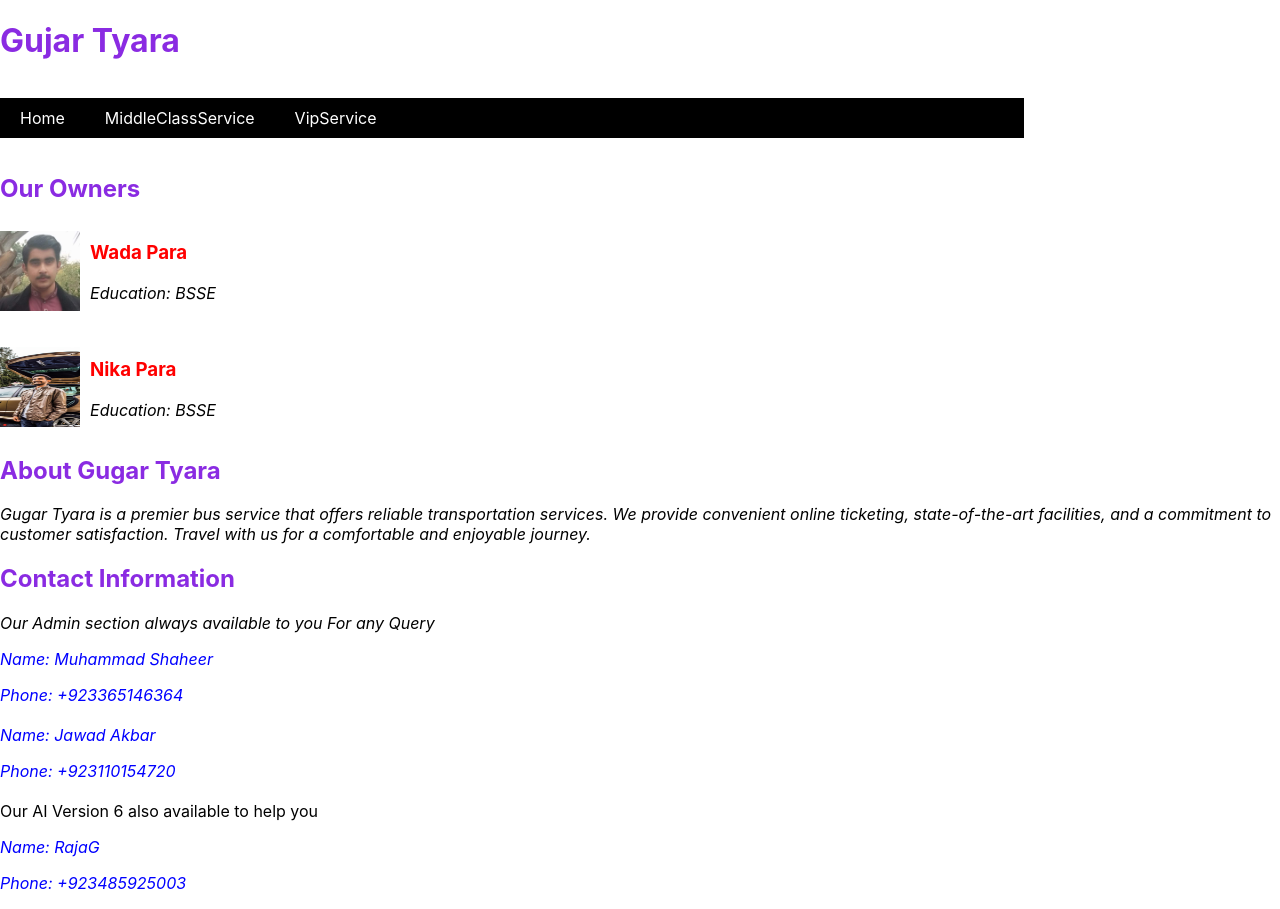
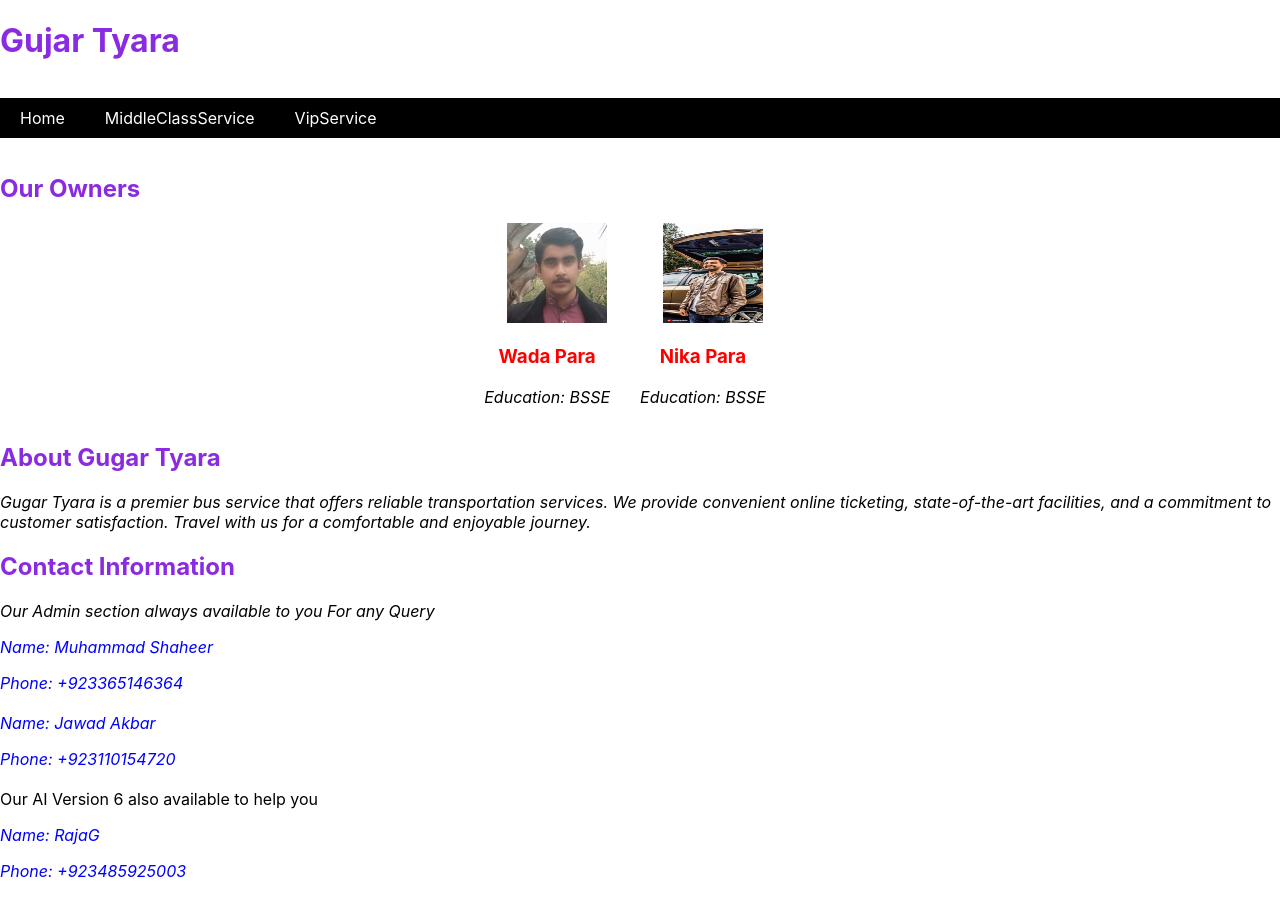
Before and after one commit to RajaSaifUllah/tyara, a React (Create React App) app: page / in a window 1280 px wide. Built offline with nearby package versions, Linux system fonts and the light colour scheme.

Commit message:
Update App.css

```diff
--- a/src/App.css
+++ b/src/App.css
@@ -1,3 +1,4 @@
+
 
 /* App.css */
 
@@ -11,7 +12,7 @@ nav ul{
     display:inline-flex;
     background-color:black;
     color: white;
-    width:80%;
+    width:100%;
 
 }
 
@@ -40,21 +41,25 @@ div p{
   font-style: italic;
 }
 
-.owners-info {
-  padding: 10px;
+
+/* Add to your existing CSS */
+.owner-container {
   display: flex;
-  flex-direction: column; /* Adjust as needed */
+  justify-content:center;
 }
 
 .owner {
-  display: flex;
-  align-items: center;
-  margin-bottom: 20px;
+  text-align: center;
+}
+
+.owner-info {
+  margin-top: 10px;
+  margin-right: 30px;
 }
 
 .owner img {
-  width: 80px;
-  height: 80px;
+  width: 100px;
+  height: 100px;
   margin-right: 10px;
 
 }
@@ -74,8 +79,8 @@ div p{
 
   .bus-list {
     display: grid;
-    grid-template-columns: repeat(auto-fill, minmax(200px, 1fr)); /* Adjust the column size as needed */
-    gap: 20px; /* Adjust the gap between items as needed */
+    grid-template-columns: repeat(auto-fill, minmax(150px, 1fr)); /* Adjust the column size as needed */
+    gap: 30px; /* Adjust the gap between items as needed */
   }
 
   .bus-item {
@@ -84,8 +89,8 @@ div p{
   }
 
   .bus-item img {
-    width: 80%; /* Make images fill their container */
-    height: auto; /* Maintain aspect ratio */
+    width: 60%; /* Make images fill their container */
+    height: 50%; /* Maintain aspect ratio */
     max-height: 100px; /* Adjust the maximum height as needed */
   }
 }
@@ -95,8 +100,8 @@ div p{
 
   .bus-list {
     display: grid;
-    grid-template-columns: repeat(auto-fill, minmax(200px, 1fr)); /* Adjust the column size as needed */
-    gap: 20px; /* Adjust the gap between items as needed */
+    grid-template-columns: repeat(auto-fill, minmax(150px, 1fr)); /* Adjust the column size as needed */
+    gap: 30px; /* Adjust the gap between items as needed */
   }
 
   .bus-item {
@@ -105,8 +110,8 @@ div p{
   }
 
   .bus-item img {
-    width: 80%; /* Make images fill their container */
-    height: auto; /* Maintain aspect ratio */
+    width: 60%; /* Make images fill their container */
+    height: 50%; /* Maintain aspect ratio */
     max-height: 100px; /* Adjust the maximum height as needed */
   }
 }
```
